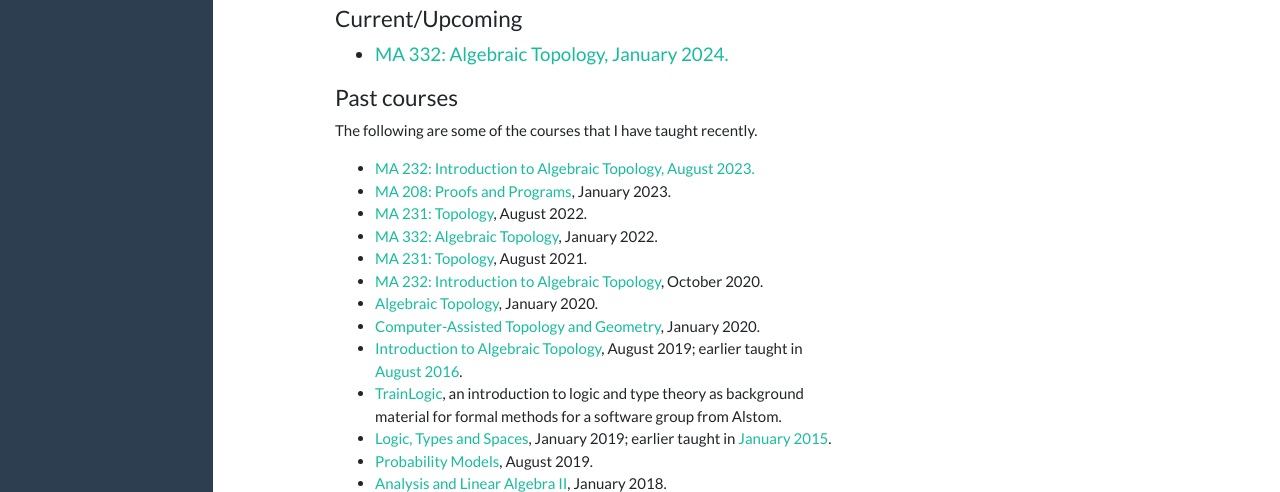
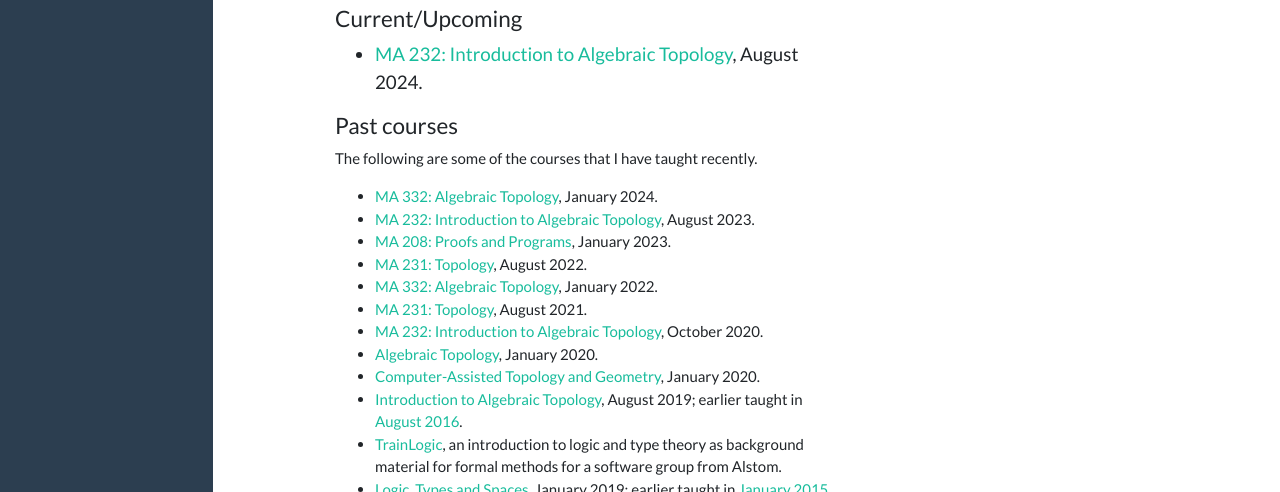
Before and after one commit to siddhartha-gadgil/homepage, a plain HTML site: page index.html in a window 1280 px wide. Shown: the part 608-1100 px from the top of the page. Drawn offline with nearby package versions, Linux system fonts and the light colour scheme.

Commit message:
courses updated

```diff
--- a/index.html
+++ b/index.html
@@ -137,15 +137,17 @@
           <h3> Courses</h3>
           <h4>Current/Upcoming</h4>
           <ul>
-            <li class="lead"><a href="https://math.iisc.ac.in/~gadgil/algebraic-topology-2024/index.html">MA 332:
-              Algebraic Topology, January 2024.</a>
+            <li class="lead"><a href="https://math.iisc.ac.in/~gadgil/intro-algebraic-topology-2024/index.html">MA 232:
+              Introduction to Algebraic Topology</a>, August 2024.</li>
           </ul>
 
           <h4> Past courses </h4>
           <p>The following are some of the courses that I have taught recently.</p>
           <ul>
+            <li><a href="https://math.iisc.ac.in/~gadgil/algebraic-topology-2024/index.html">MA 332:
+              Algebraic Topology</a>, January 2024.</li>
             <li><a href="https://math.iisc.ac.in/~gadgil/intro-algebraic-topology-2023/index.html">MA 232:
-              Introduction to Algebraic Topology, August 2023.</a>
+              Introduction to Algebraic Topology</a>, August 2023.</li>
             <li><a href="https://math.iisc.ac.in/~gadgil/proofs-and-programs-2023/" target="_blank">MA 208:
               Proofs and Programs</a>, January 2023.</li>
             <li><a href="https://math.iisc.ac.in/~gadgil/topology-2022/index.html">MA 231:
```
